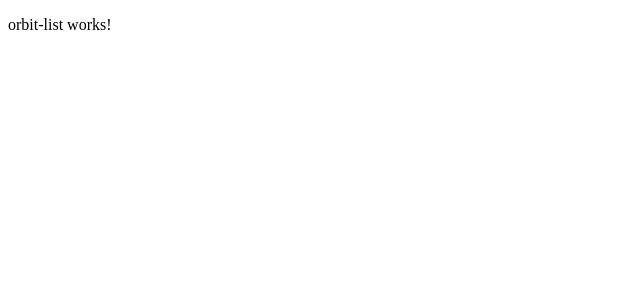
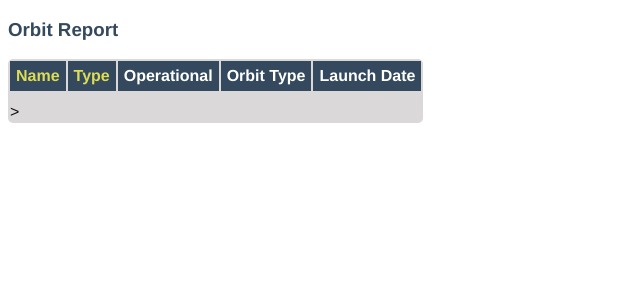
Before and after one commit to cmherrmann33/orbit-report, an Angular app: page / in a window 1280 px wide. Shown: the top 300 px of the page, without its empty margins (0-640 px from the left). Built offline with nearby package versions, Linux system fonts and the light colour scheme.

Commit message:
Copied and pasted example styles

```diff
--- a/src/app/app.component.css
+++ b/src/app/app.component.css
@@ -0,0 +1,13 @@
+.search-form {
+    margin-bottom: 40px;
+}
+
+button {
+    margin-left: 10px;
+    color: #fff;
+    background-color: #009b25;
+    border-radius: 4px;
+    padding: 2px 5px;
+    font-size: 18px;
+    cursor: pointer;
+}
--- a/src/app/orbit-list/orbit-list.component.css
+++ b/src/app/orbit-list/orbit-list.component.css
@@ -0,0 +1,28 @@
+.sortable {
+    cursor: pointer;
+    color: #dd5;
+}
+
+.warning {
+    background-color: #c8d649;
+}
+
+table {
+  color: #111;
+  border-radius: 5px;
+  overflow: hidden;
+  margin: 12px 0;
+  min-width: 300px;
+  background: #dad8d8;
+}
+
+.header-row {
+    background: #34495E;
+    color: #fff
+}
+
+th, td {
+    text-align: left;
+    margin: 5px 10px;
+    padding: 6px;
+}
--- a/src/app/orbit-list/orbit-list.component.html
+++ b/src/app/orbit-list/orbit-list.component.html
@@ -1 +1,13 @@
-<p>orbit-list works!</p>
+<h3>Orbit Report</h3>
+<table>
+   <tr class="header-row">
+      <th class="sortable">Name</th>
+      <th class="sortable">Type</th>
+      <th>Operational</th>
+      <th>Orbit Type</th>
+      <th>Launch Date</th>
+   </tr>
+   <tr *ngFor="let satellite of satellites">
+
+   </tr>>
+</table>
--- a/src/index.html
+++ b/src/index.html
@@ -6,6 +6,17 @@
   <base href="/">
   <meta name="viewport" content="width=device-width, initial-scale=1">
   <link rel="icon" type="image/x-icon" href="favicon.ico">
+
+  <style>
+    body {
+      font-family: 'Helvetica', 'Courier';
+    }
+
+    h3 {
+        color: #34495E;
+    }
+  </style>
+
 </head>
 <body>
   <app-root></app-root>
```
